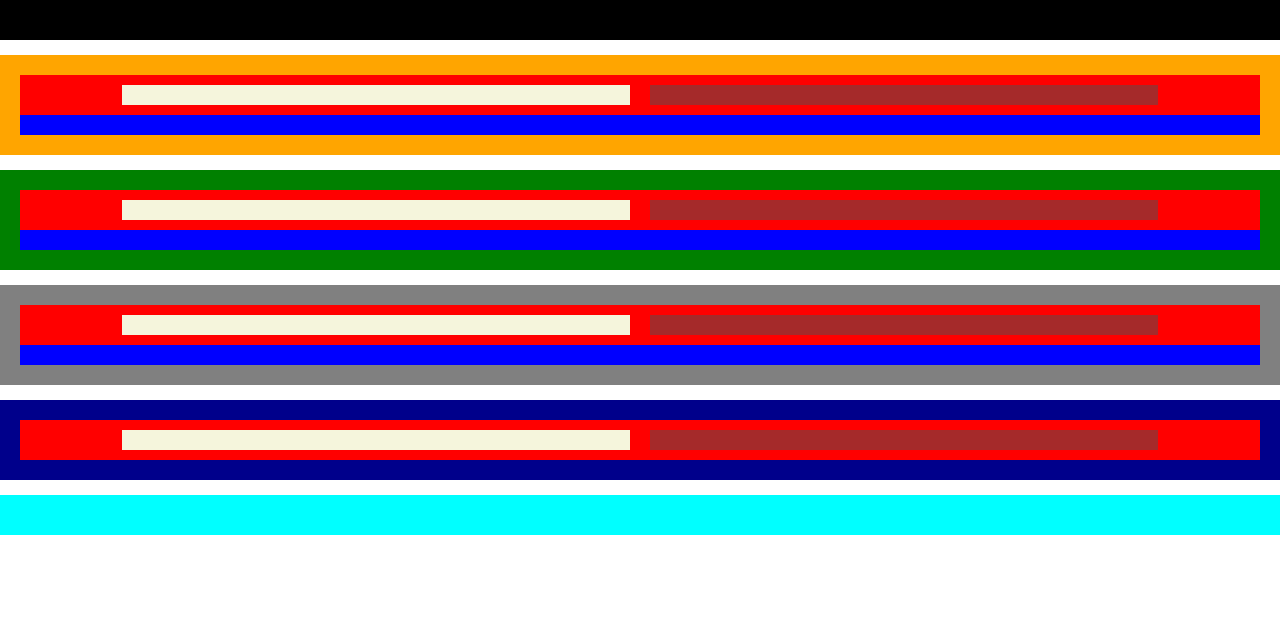
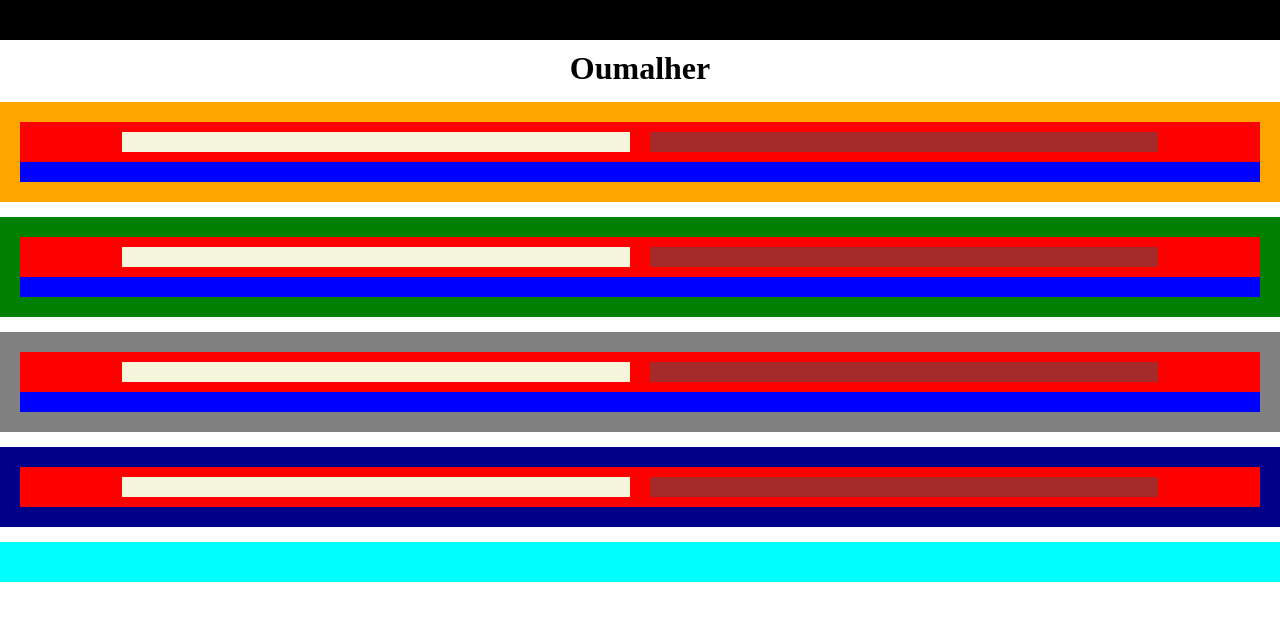
Before and after one commit to samimi-madougou/workshop, a plain HTML site: page index.html in a window 1280 px wide. Drawn offline with Linux system fonts and the light colour scheme.

```diff
--- a/index.html
+++ b/index.html
@@ -9,6 +9,7 @@
 <body>
     <header></header>
     <main>
+        <h1 style="text-align:center; margin:10px;">Oumalher</h1>
         <section class="sect1">
             <div class="enfant1">
                 <div class="div_text"></div>
```
